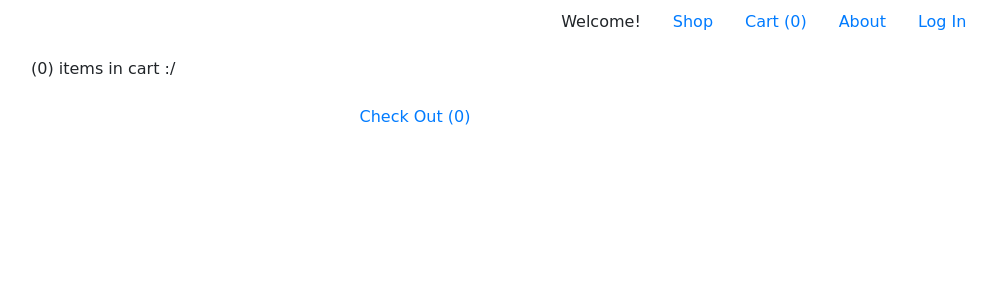
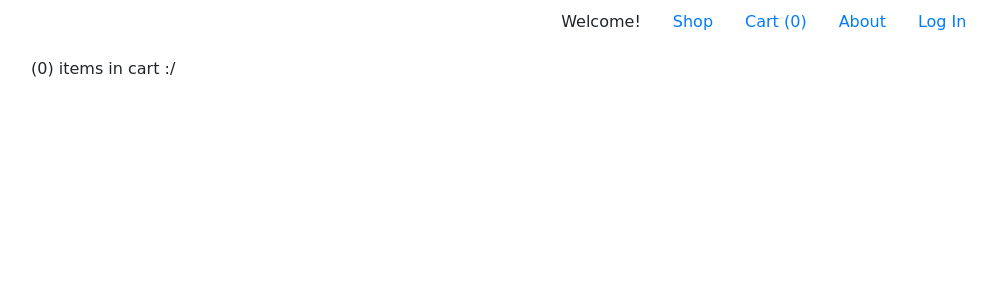
Before and after one commit to adssoccer1/rusterCommerce, a Django app: page /cart in a window 1280 px wide; the page is wider, and only the part inside the window is pictured. Shown: the part 162-462 px from the top of that part, without its empty margins (225-1221 px from the left). Run offline with Django 3.2, Linux system fonts and the light colour scheme; some libraries are stand-ins or nearby versions; some web fonts are replaced.

```diff
--- a/commerce/auctions/templates/auctions/about.html
+++ b/commerce/auctions/templates/auctions/about.html
@@ -3,4 +3,8 @@
 {% block body %}
 <p> Under Construction </p>
 
+<div class="nav-item footer">
+    <a id="cartLink2" class="nav-link" href="{% url 'cart' %}">Check Out</a>
+<div>
+
 {% endblock %}
--- a/commerce/auctions/templates/auctions/cart.html
+++ b/commerce/auctions/templates/auctions/cart.html
@@ -32,6 +32,7 @@
 </div>
 
 <script>
+
 
     /*
      * lists the current shopping cart items in the console.
--- a/commerce/auctions/templates/auctions/index.html
+++ b/commerce/auctions/templates/auctions/index.html
@@ -23,9 +23,14 @@
         </div>
 
     {% endfor %}
+    <div class="nav-item footer">
+        <a id="cartLink2" class="nav-link" href="{% url 'cart' %}">Check Out</a>
+    <div>
 </div>
 
 <script>
+
+
     //gets all the product anchor tags from which we can access the item.name.
     document.addEventListener('DOMContentLoaded', function() {
 
--- a/commerce/auctions/templates/auctions/layout.html
+++ b/commerce/auctions/templates/auctions/layout.html
@@ -26,6 +26,9 @@
             border: none;
             margin: 50px;
             padding: 20px;
+        }
+        .footer{
+            margin : auto;
         }
         </style>
     </head>
@@ -72,9 +75,7 @@
             {% block body %}
             {% endblock %}
 
-            <div class="nav-item footer">
-                <a id="cartLink2" class="nav-link" href="{% url 'cart' %}">Check Out</a>
-            <div>
+
 
         <script>
 
@@ -115,25 +116,25 @@
                 localStorage.setItem('shoppingCart', JSON.stringify(shoppingCart));
             }
 
-            /*
-             * functionality to get the number of items to appear next to the cart nav links at top and
-             * bottom of page.
-             */
+
+                /*
+                * functionality to get the number of items to appear next to the cart nav links at top and
+                * bottom of page.
+                */
             function updateCartNavLink(){
                 const cartLink = document.querySelector("#cartLink");
                 const cartLink2 = document.querySelector("#cartLink2");
                 const shoppingCart = localStorage.getItem('shoppingCart');
                 if (shoppingCart == null){
                     cartLink.innerHTML = "Cart (0)";
-                    cartLink2.innerHTML = "Check Out (0)";
+                    if(cartLink2 != null) cartLink2.innerHTML = "Check Out (0)";
                 }else{
                     const numItemsInShoppingCart = JSON.parse(shoppingCart).items.length;
                     console.log("length of shopping cart", numItemsInShoppingCart);
                     cartLink.innerHTML = `Cart (${numItemsInShoppingCart})`;
-                    cartLink2.innerHTML = `Check Out (${numItemsInShoppingCart})`;
+                    if(cartLink2 != null) cartLink2.innerHTML = `Check Out (${numItemsInShoppingCart})`;
                 }
             }
-
             //on page load ...
             document.addEventListener('DOMContentLoaded', function() {
 
```
